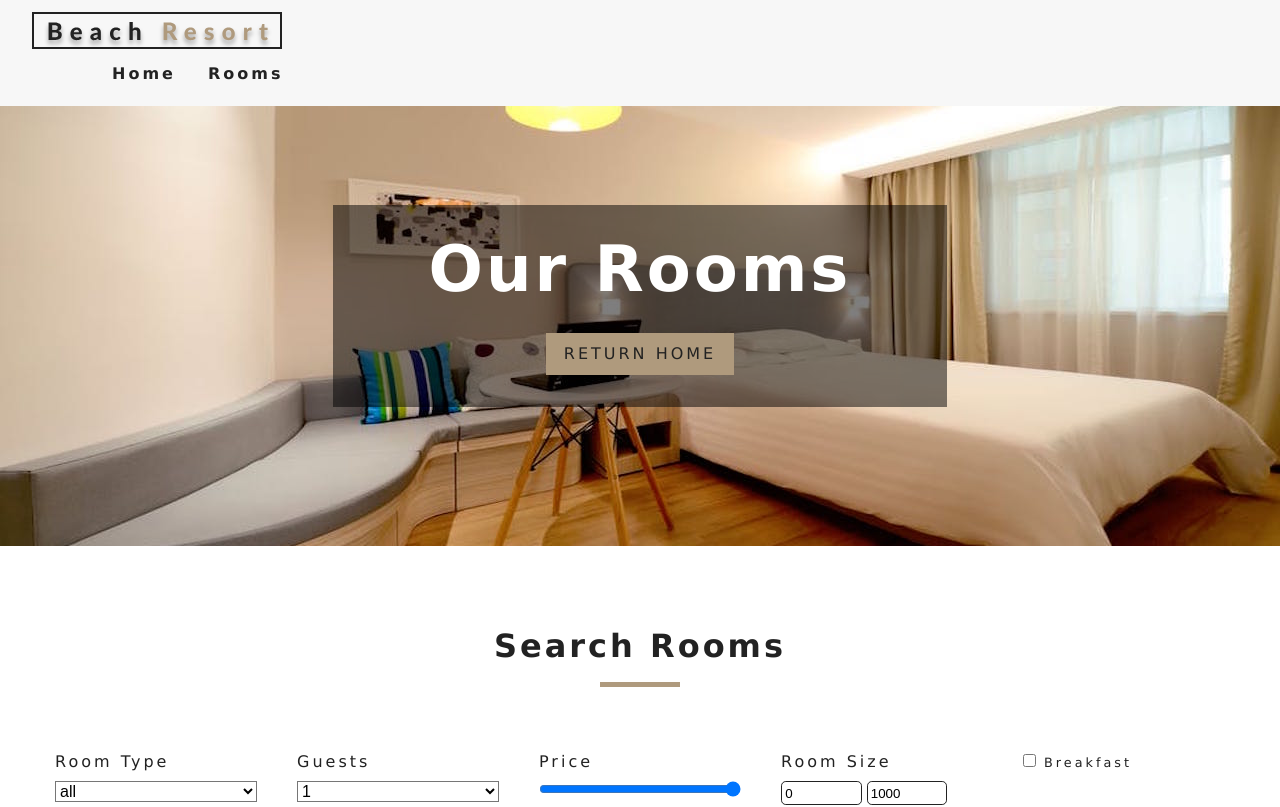
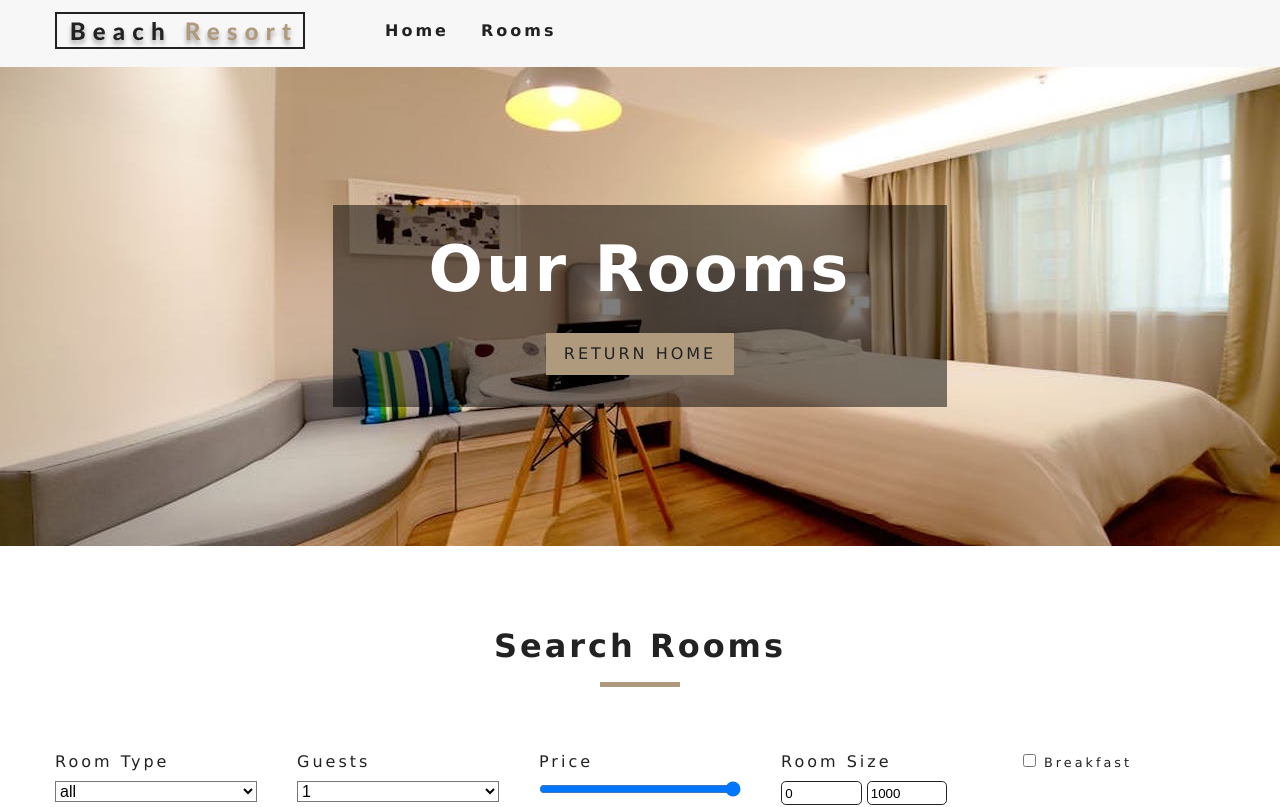
Before and after one commit to msingelwa/beach-resort, a React (Create React App) app: page /rooms in a window 1280 px wide. Shown: the top 807 px of the page. Built offline with nearby package versions, Linux system fonts and the light colour scheme.

Commit message:
Navbar update

```diff
--- a/src/components/NavBar.js
+++ b/src/components/NavBar.js
@@ -16,8 +16,8 @@ export default class NavBar extends Component {
     render() {
         return (
             <nav className="navbar">
-                <div>
-                    <div>
+                <div className="nav-center">
+                    <div className="nav-header">
                         <Link>
                             <img src={logo} alt="Beach Resort" />
                         </Link>
```
